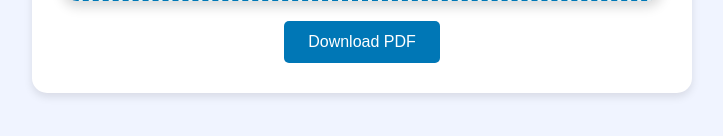
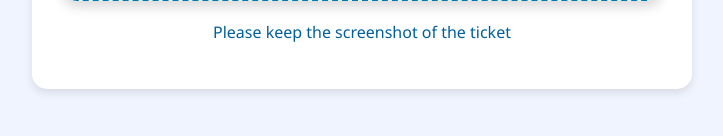
Before and after one commit to Aromal004/TicketBooking, a Django app: template templates/ticket.html in a window 1280 px wide. Shown: the part 456-592 px from the top of the page, without its empty margins (278-1001 px from the left). Run offline with Django 5.2, Linux system fonts and the light colour scheme; the template is opened without the code that fills it, so the values that code supplies are empty; some libraries are stand-ins or nearby versions.

Commit message:
for deploy

```diff
--- a/templates/ticket.html
+++ b/templates/ticket.html
@@ -38,7 +38,8 @@
             </div>
         </div>
 
-        <button id="downloadBtn" onclick="downloadTicket()">Download PDF</button>
+        <!-- <button id="downloadBtn" onclick="downloadTicket()">Download PDF</button> -->
+         <p>Please keep the screenshot of the ticket</p>
 
     </div>
 
```
